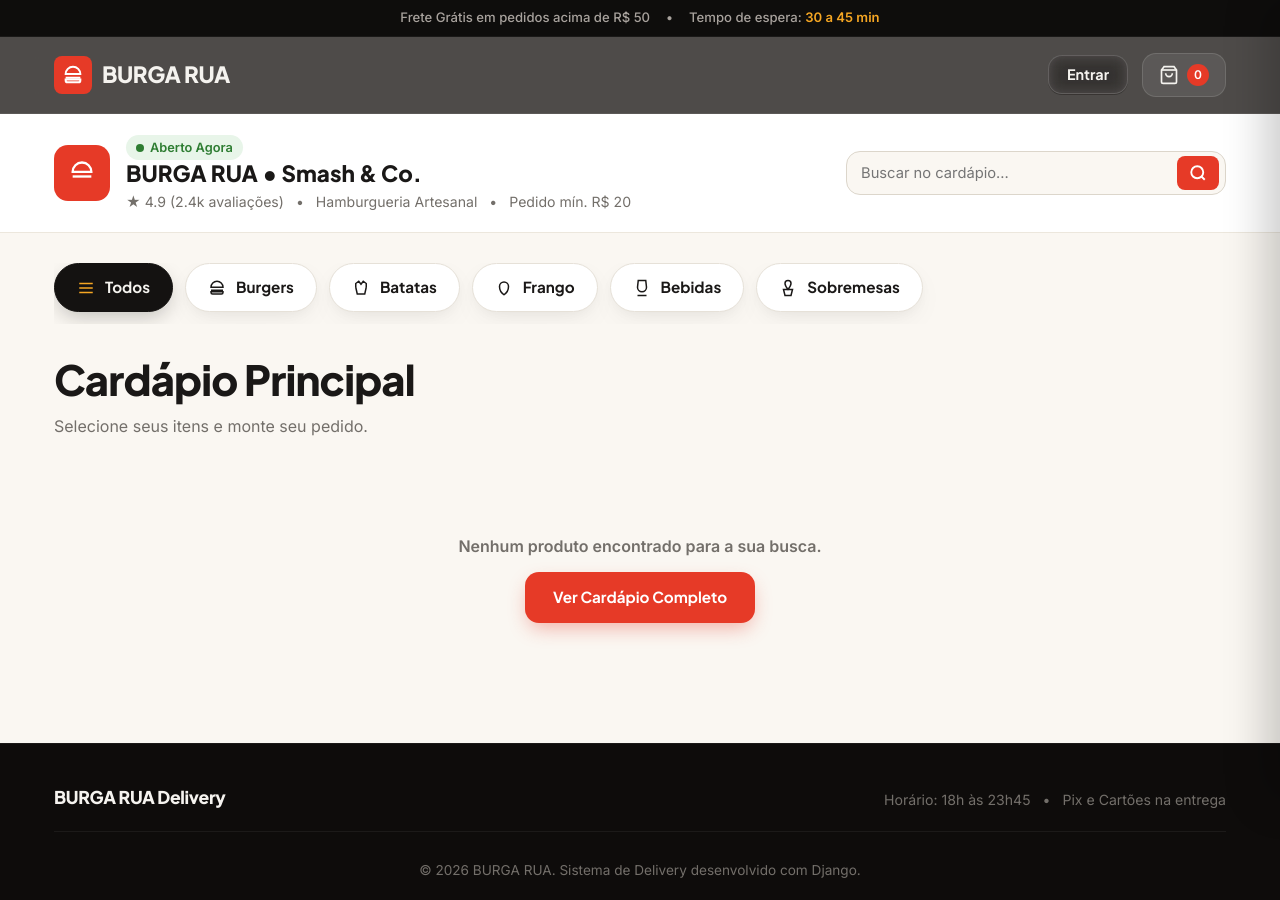
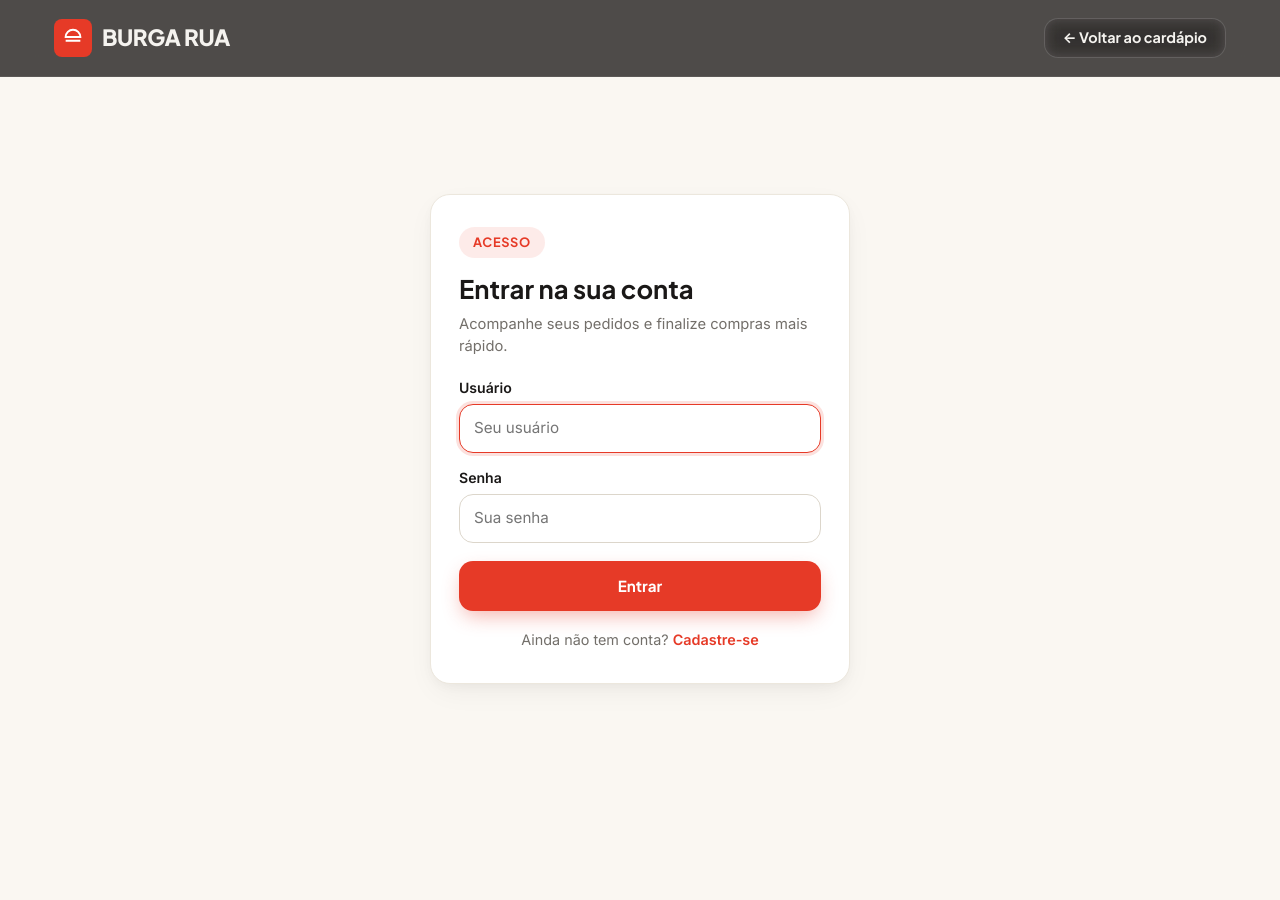
Before and after one commit to RafaelAlves021/Projeto-final---Delivery, a Django app: page /login/ in a window 1280 px wide. After the commit the page ends 686 px from the top, so only its background shows below. Run offline with Django 5.2, Linux system fonts and the light colour scheme.

Commit message:
responsividade e login

```diff
--- a/app/static/style.css
+++ b/app/static/style.css
@@ -1900,3 +1900,55 @@
   .cardapio-app-layout {
     padding: 30px 0 60px;
   }
+
+/* ===== Página de detalhe do produto (celular primeiro) ===== */
+.container-detalhe { max-width: 1100px; margin: 24px auto 60px; padding: 0 20px; }
+.voltar-link { display: inline-flex; align-items: center; gap: 6px; color: var(--cor-texto-mutado); text-decoration: none; font-weight: 600; margin-bottom: 16px; }
+.voltar-link:hover { color: var(--cor-destaque); }
+.detalhe-card { display: grid; grid-template-columns: 1fr; background: var(--cor-superficie); border-radius: var(--raio-lg); border: 1px solid #ECE7DD; box-shadow: var(--sombra-card); overflow: hidden; }
+.detalhe-media img { width: 100%; height: 260px; object-fit: cover; }
+.detalhe-info { padding: 24px; display: flex; flex-direction: column; gap: 14px; }
+.detalhe-info h1 { font-family: var(--fonte-titulo); font-size: 1.6rem; line-height: 1.2; }
+.detalhe-preco { font-family: var(--fonte-titulo); font-weight: 800; font-size: 1.6rem; color: var(--cor-destaque); }
+.detalhe-desc { color: var(--cor-texto-mutado); }
+
+/* ===== Tablet (768px a 1099px) ===== */
+@media (min-width: 768px) and (max-width: 1099px) {
+  .container { padding: 0 20px; }
+
+  /* Header da loja: perfil em cima, busca embaixo, ocupando a linha toda */
+  .loja-info-wrapper { flex-direction: column; align-items: stretch; }
+  .busca-cardapio-form { max-width: 100%; }
+
+  /* Detalhe do produto: imagem ao lado do texto */
+  .detalhe-card { grid-template-columns: 1fr 1fr; }
+  .detalhe-media img { height: 100%; min-height: 360px; }
+  .detalhe-info { padding: 32px; justify-content: center; }
+
+  /* Drawer da sacola um pouco mais largo */
+  .carrinho-drawer { max-width: 480px; }
+}
+
+/* Carrinho e checkout em 2 colunas já no tablet vertical */
+@media (min-width: 768px) {
+  .carrinho-grid { grid-template-columns: 1.5fr 1fr; align-items: start; }
+  .resumo-card { position: sticky; top: 96px; }
+}
+
+/* Em telas grandes, volta para as proporções originais */
+@media (min-width: 900px) {
+  .carrinho-grid { grid-template-columns: 1.8fr 1.2fr; }
+
+/* ===== Tela de login ===== */
+.login-layout { min-height: calc(100vh - 76px); display: flex; align-items: center; justify-content: center; padding: 24px 20px; }
+.login-card { width: 100%; max-width: 420px; background: var(--cor-superficie); border: 1px solid #ECE7DD; border-radius: var(--raio-lg); box-shadow: var(--sombra-card); padding: 32px 28px; }
+.login-card h2 { font-family: var(--fonte-titulo); font-size: 1.6rem; margin: 12px 0 4px; }
+.login-sub { color: var(--cor-texto-mutado); font-size: 0.92rem; margin-bottom: 20px; }
+.login-card .campo-grupo { margin-bottom: 16px; }
+.login-botao { width: 100%; margin-top: 4px; }
+.login-rodape { text-align: center; font-size: 0.9rem; color: var(--cor-texto-mutado); margin-top: 18px; }
+.login-rodape a { color: var(--cor-destaque); font-weight: 600; text-decoration: none; }
+
+/* ===== Erros e ajuda nos formulários ===== */
+.campo-erro { color: #C62828; font-size: 0.82rem; font-weight: 500; }
+.login-card form .campo-grupo { margin-bottom: 14px; }
--- a/app/templates/pedidos/home.html
+++ b/app/templates/pedidos/home.html
@@ -41,9 +41,14 @@
       <!-- Ações do Header -->
       <div class="header-acoes">
         {% if user.is_authenticated %}
-          <span class="btn btn--secundario btn-continuar-compras">Olá, {{ user.username }}</span>
+          <span class="btn btn--secundario btn-continuar-compras">Olá, {{ user.first_name|default:user.username }}</span>
+          <form method="post" action="{% url 'logout' %}" style="margin:0">
+            {% csrf_token %}
+            <button type="submit" class="btn btn--secundario btn-continuar-compras">Sair</button>
+          </form>
         {% else %}
           <a href="{% url 'login' %}" class="btn btn--secundario btn-continuar-compras">Entrar</a>
+          <a href="{% url 'cadastro' %}" class="btn btn--primario btn-continuar-compras">Cadastrar-se</a>
         {% endif %}
 
         <button type="button" class="btn-carrinho-header" id="btnAbrirCarrinho" aria-label="Ver sacola">
@@ -57,7 +62,13 @@
       </div>
     </div>
   </header>
-
+    {% if messages %}
+      <div class="container mensagens-django">
+    {% for message in messages %}
+      <div class="alerta alerta--{{ message.tags }}" role="alert">{{ message }}</div>
+    {% endfor %}
+  </div>
+  {% endif %}
   <!-- Cabeçalho Operacional do Restaurante + Barra de Busca -->
   <section class="loja-header-status">
     <div class="container loja-info-wrapper">
--- /dev/null
+++ b/app/templates/registration/login.html
@@ -0,0 +1,67 @@
+{% load static %}
+<!DOCTYPE html>
+<html lang="pt-BR">
+<head>
+  <meta charset="UTF-8">
+  <meta name="viewport" content="width=device-width, initial-scale=1.0">
+  <title>Entrar | BURGA RUA</title>
+
+  <link rel="preconnect" href="https://fonts.googleapis.com">
+  <link rel="preconnect" href="https://fonts.gstatic.com" crossorigin>
+  <link href="https://fonts.googleapis.com/css2?family=Inter:wght@400;500;600&amp;family=Plus+Jakarta+Sans:wght@700;800&amp;display=swap" rel="stylesheet">
+
+  <link rel="stylesheet" href="{% static 'style.css' %}">
+</head>
+<body>
+
+  <header class="header-site">
+    <div class="container header-site__wrapper">
+      <a href="{% url 'home' %}" class="logo-marca" aria-label="BURGA RUA Início">
+        <div class="logo-marca__icone">
+          <svg width="22" height="22" viewBox="0 0 24 24" fill="none" stroke="currentColor" stroke-width="2.2">
+            <path d="M4 11a8 8 0 0 1 16 0H4z"></path>
+            <path d="M4 15h16"></path>
+          </svg>
+        </div>
+        <span class="logo-marca__nome">BURGA RUA</span>
+      </a>
+      <a href="{% url 'home' %}" class="btn btn--secundario btn-continuar-compras">← Voltar ao cardápio</a>
+    </div>
+  </header>
+
+  <main class="login-layout">
+    <section class="login-card" aria-label="Formulário de login">
+      <span class="badge-rotulo">Acesso</span>
+      <h2>Entrar na sua conta</h2>
+      <p class="login-sub">Acompanhe seus pedidos e finalize compras mais rápido.</p>
+
+      {% if form.errors %}
+        <div class="alerta alerta--error" role="alert">Usuário ou senha inválidos. Tente novamente.</div>
+      {% endif %}
+
+      <form method="post">
+        {% csrf_token %}
+        <input type="hidden" name="next" value="{{ next }}">
+
+        <div class="campo-grupo">
+          <label for="id_username">Usuário</label>
+          <input type="text" name="username" id="id_username" class="campo-input"
+                 value="{{ form.username.value|default:'' }}" placeholder="Seu usuário"
+                 autocomplete="username" required autofocus>
+        </div>
+
+        <div class="campo-grupo">
+          <label for="id_password">Senha</label>
+          <input type="password" name="password" id="id_password" class="campo-input"
+                 placeholder="Sua senha" autocomplete="current-password" required>
+        </div>
+
+        <button type="submit" class="btn btn--primario login-botao">Entrar</button>
+      </form>
+
+      <p class="login-rodape">Ainda não tem conta? <a href="#">Cadastre-se</a></p>
+    </section>
+  </main>
+
+</body>
+</html>
--- a/app/urls.py
+++ b/app/urls.py
@@ -1,3 +1,4 @@
+from django.contrib.auth.views import LogoutView
 from django.urls import path
 from django.views.generic import TemplateView
 from . import views
@@ -8,5 +9,7 @@ urlpatterns = [
     path('cardapio/', views.home, name='cardapio'),
     path('carrinho/', views.carrinho, name='carrinho'),
     path('checkout/', views.checkout, name='checkout'),
-    path('login/', TemplateView.as_view(template_name='pedidos/home.html'), name='login'),
+    path('login/', views.LoginComMensagem.as_view(), name='login'),
+    path('cadastro/', views.cadastro, name='cadastro'),
+    path('logout/', LogoutView.as_view(next_page='home'), name='logout'),
 ]
--- a/app/views.py
+++ b/app/views.py
@@ -1,4 +1,12 @@
-from django.shortcuts import render, Http404
+from django.shortcuts import render, redirect, Http404
+from django.contrib import messages
+from django.contrib.auth.views import LoginView
+from django.contrib.messages.views import SuccessMessageMixin
+from .forms import CadastroForm
+
+class LoginComMensagem(SuccessMessageMixin, LoginView):
+    template_name = 'registration/login.html'
+    success_message = "Login realizado com sucesso!"
 
 PRODUTOS_MOCK = [
     {
@@ -87,3 +95,18 @@ def carrinho(request):
 
 def checkout(request):
     return render(request, 'pedidos/checkout.html')
+
+def cadastro(request):
+    if request.user.is_authenticated:
+        return redirect('home')
+
+    if request.method == 'POST':
+        form = CadastroForm(request.POST)
+        if form.is_valid():
+            form.save()
+            messages.success(request, "Cadastro realizado! Faça login para continuar.")
+            return redirect('login')
+    else:
+        form = CadastroForm()
+
+    return render(request, 'registration/cadastro.html', {'form': form})
--- a/config/settings.py
+++ b/config/settings.py
@@ -16,6 +16,7 @@ DEBUG = True
 
 ALLOWED_HOSTS = []
 
+LOGIN_URL = 'login'
 
 # Application definition
 
```
Also changed, not shown: app/forms.py (added, +18 -0 lines), app/templates/registration/cadastro.html (added, +93 -0 lines), db.sqlite3.
